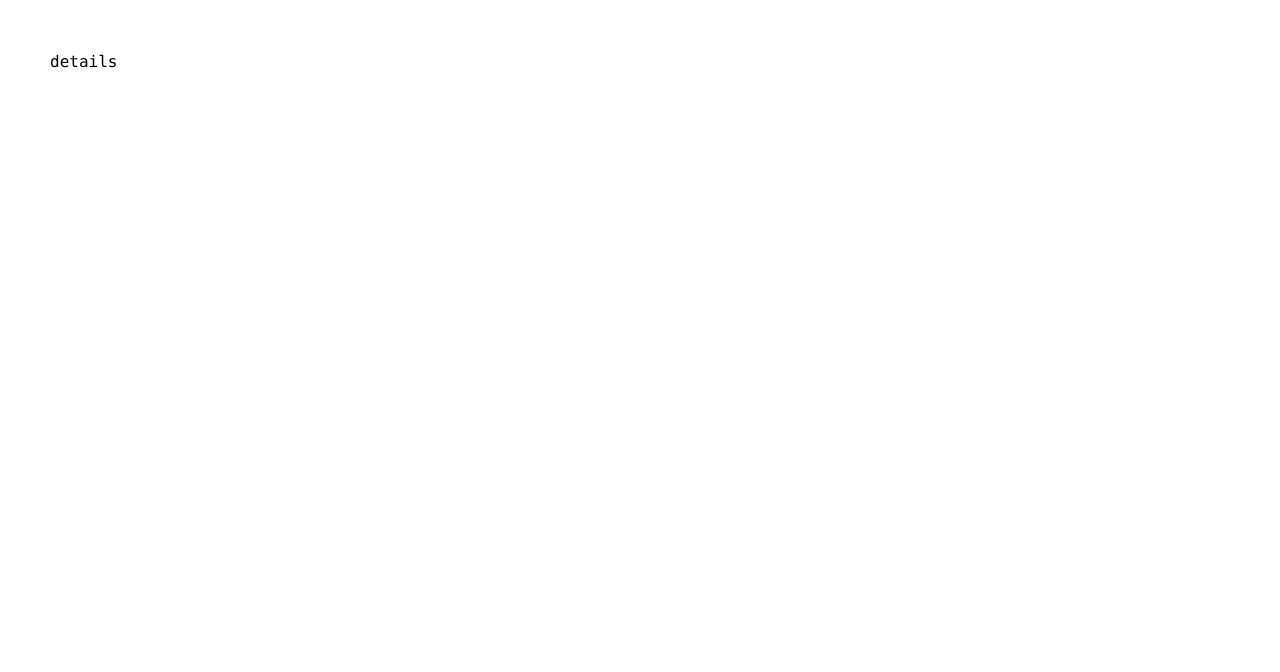
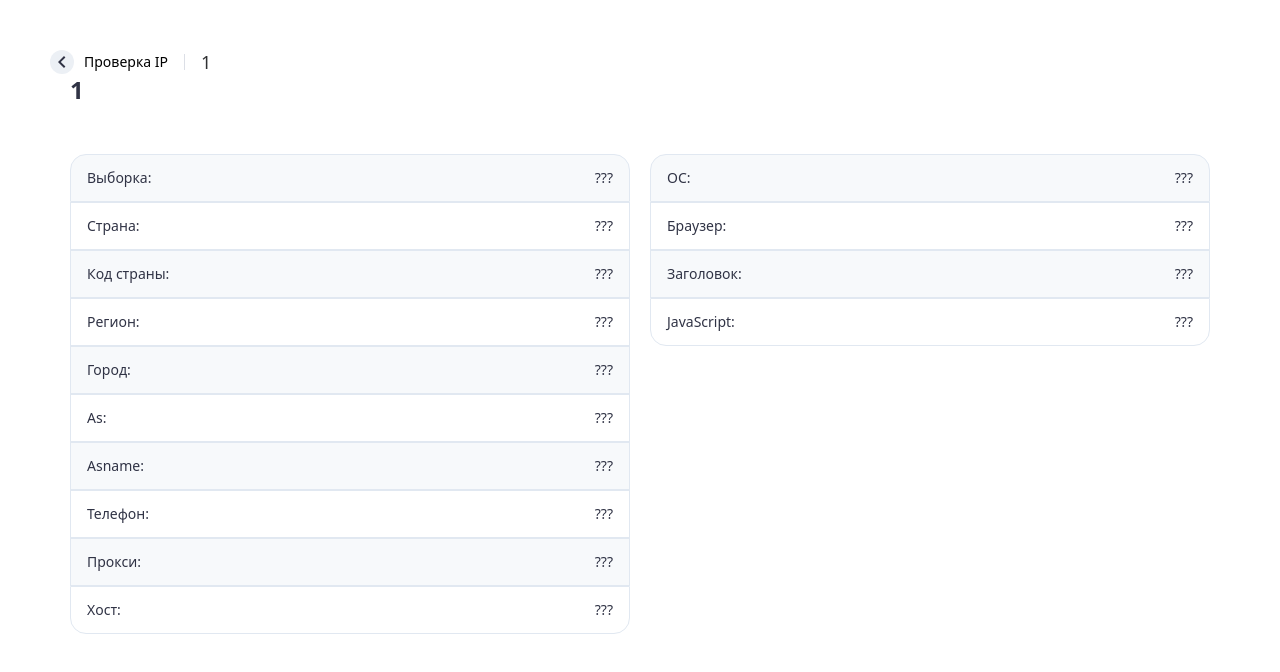
Before and after one commit to altumus/vue-ip-checker, a Vue app: page /ip-details/1 in a window 1280 px wide. Shown: the top 672 px of the page. Built offline with nearby package versions, Linux system fonts and the light colour scheme.

Commit message:
feat: info about request

```diff
--- a/components.d.ts
+++ b/components.d.ts
@@ -13,6 +13,7 @@ declare module 'vue' {
     ElIcon: typeof import('element-plus/es')['ElIcon']
     ElInput: typeof import('element-plus/es')['ElInput']
     ElMain: typeof import('element-plus/es')['ElMain']
+    ElPageHeader: typeof import('element-plus/es')['ElPageHeader']
     ElTable: typeof import('element-plus/es')['ElTable']
     ElTableColumn: typeof import('element-plus/es')['ElTableColumn']
     HelloWorld: typeof import('./src/components/HelloWorld.vue')['default']
--- a/src/pages/DetailsPage.vue
+++ b/src/pages/DetailsPage.vue
@@ -1,3 +1,170 @@
 <template>
-  <pre>details</pre>
+  <el-page-header @back="goBack">
+    <template #title> Проверка IP </template>
+
+    <template #icon>
+      <svg
+        width="24"
+        height="24"
+        viewBox="0 0 24 24"
+        fill="none"
+        xmlns="http://www.w3.org/2000/svg"
+      >
+        <rect width="24" height="24" rx="12" fill="#ECF0F5" />
+        <path
+          d="M14 18L8 12L14 6L15.4 7.4L10.8 12L15.4 16.6L14 18Z"
+          fill="#303345"
+        />
+      </svg>
+    </template>
+
+    <template #content>
+      {{ ipParam }}
+    </template>
+  </el-page-header>
+
+  <el-container>
+    <el-header>
+      <span
+        class="text-[24px] font-[700] leading-[32px] tracking-[-5%] text-[#303345]"
+      >
+        {{ ipParam }}
+      </span>
+    </el-header>
+
+    <el-main>
+      <el-container>
+        <div class="flex w-full gap-x-[20px]">
+          <!-- ip stats -->
+          <div class="flex h-full flex-col w-[50%]">
+            <!-- stat item -->
+            <div
+              v-for="(stat, index) in ipStatsOptions"
+              :key="stat.name"
+              :class="{
+                'bg-[#F7F9FB]': index % 2 === 0,
+                'rounded-t-[16px]': index === 0,
+                'rounded-b-[16px]': index === ipStatsOptions.length - 1,
+              }"
+              class="flex h-[48px] border-[1px] border-[#E1E8F1] p-[16px] justify-between items-center w-full"
+            >
+              <div
+                class="flex text-[#303345] font-[500] leading-[16px] text-[14px] items-center"
+              >
+                {{ stat.name }}
+              </div>
+
+              <div
+                class="flex text-[#303345] text-[14px] leading-[16px] items-center"
+              >
+                {{ stat.value }}
+              </div>
+            </div>
+          </div>
+
+          <!-- current pc stats -->
+          <div class="flex flex-col w-[50%]">
+            <!-- stat item -->
+            <div
+              v-for="(stat, index) in pcStatsOptions"
+              :key="stat.name"
+              :class="{
+                'bg-[#F7F9FB]': index % 2 === 0,
+                'rounded-t-[16px]': index === 0,
+                'rounded-b-[16px]': index === pcStatsOptions.length - 1,
+              }"
+              class="flex h-[48px] border-[1px] border-[#E1E8F1] p-[16px] justify-between items-center w-full"
+            >
+              <div
+                class="flex text-[#303345] font-[500] leading-[16px] text-[14px] items-center"
+              >
+                {{ stat.name }}
+              </div>
+
+              <div
+                class="flex text-[#303345] text-[14px] leading-[16px] items-center"
+              >
+                {{ stat.value }}
+              </div>
+            </div>
+          </div>
+        </div>
+      </el-container>
+    </el-main>
+  </el-container>
 </template>
+
+<script setup lang="ts">
+import { useRoute, useRouter } from 'vue-router';
+
+const route = useRoute();
+const router = useRouter();
+const ipParam = route.params.ip;
+
+function goBack() {
+  router.push('/');
+}
+
+// constants
+const ipStatsOptions = [
+  {
+    name: 'Выборка:',
+    value: '???',
+  },
+  {
+    name: 'Страна:',
+    value: '???',
+  },
+  {
+    name: 'Код страны:',
+    value: '???',
+  },
+  {
+    name: 'Регион:',
+    value: '???',
+  },
+  {
+    name: 'Город:',
+    value: '???',
+  },
+  {
+    name: 'As:',
+    value: '???',
+  },
+  {
+    name: 'Asname:',
+    value: '???',
+  },
+  {
+    name: 'Телефон:',
+    value: '???',
+  },
+  {
+    name: 'Прокси:',
+    value: '???',
+  },
+  {
+    name: 'Хост:',
+    value: '???',
+  },
+];
+
+const pcStatsOptions = [
+  {
+    name: 'ОС:',
+    value: '???',
+  },
+  {
+    name: 'Браузер:',
+    value: '???',
+  },
+  {
+    name: 'Заголовок:',
+    value: '???',
+  },
+  {
+    name: 'JavaScript:',
+    value: '???',
+  },
+];
+</script>
--- a/src/pages/MainPage.vue
+++ b/src/pages/MainPage.vue
@@ -1,9 +1,11 @@
 <template>
   <el-container>
-    <el-header
+    <el-header>
+      <span
         class="text-[24px] font-[700] leading-[32px] tracking-[-5%] text-[#303345]"
       >
         Проверка IP
+      </span>
     </el-header>
 
     <el-main>
@@ -34,10 +36,12 @@
   </el-container>
 
   <el-container>
-    <el-header
+    <el-header>
+      <span
         class="text-[24px] font-[700] leading-[32px] tracking-[-5%] text-[#303345]"
       >
         Результаты
+      </span>
     </el-header>
 
     <el-main>
```
Lines whose indentation alone changed are shown as unchanged.
